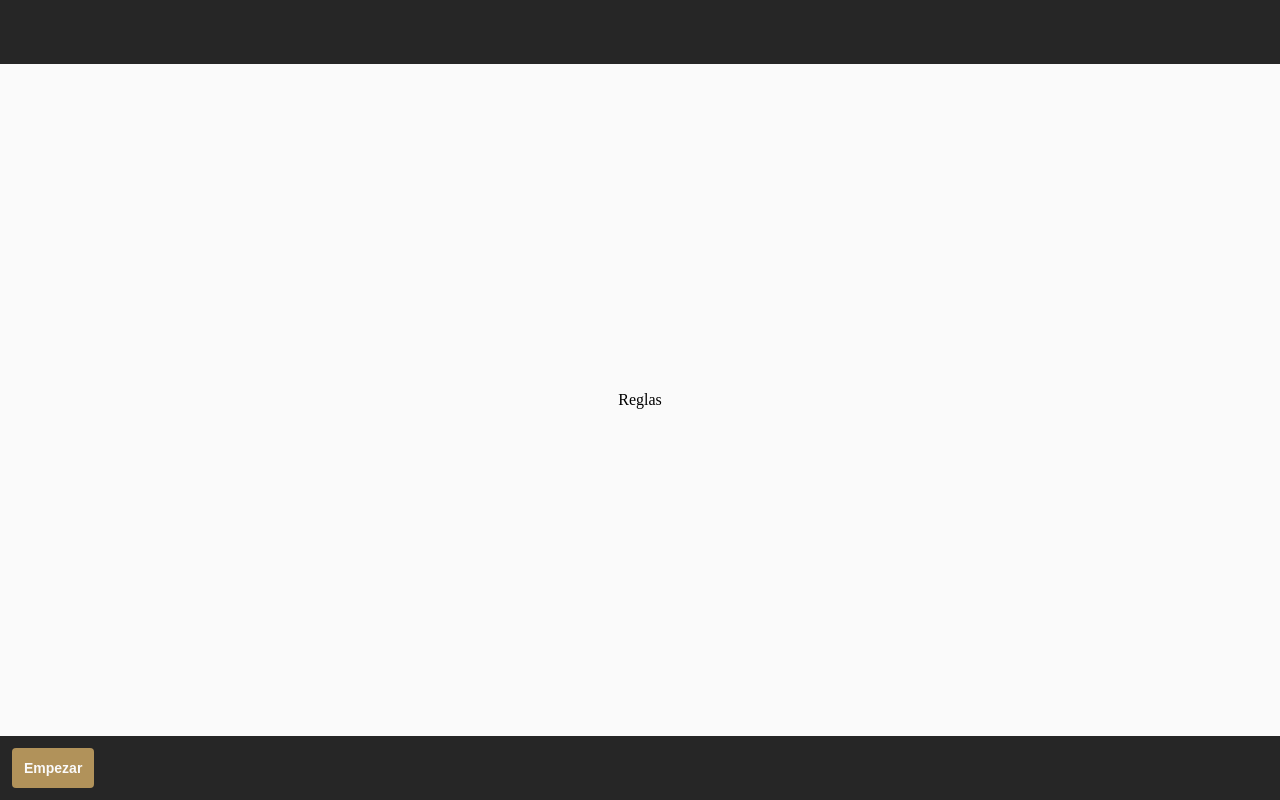
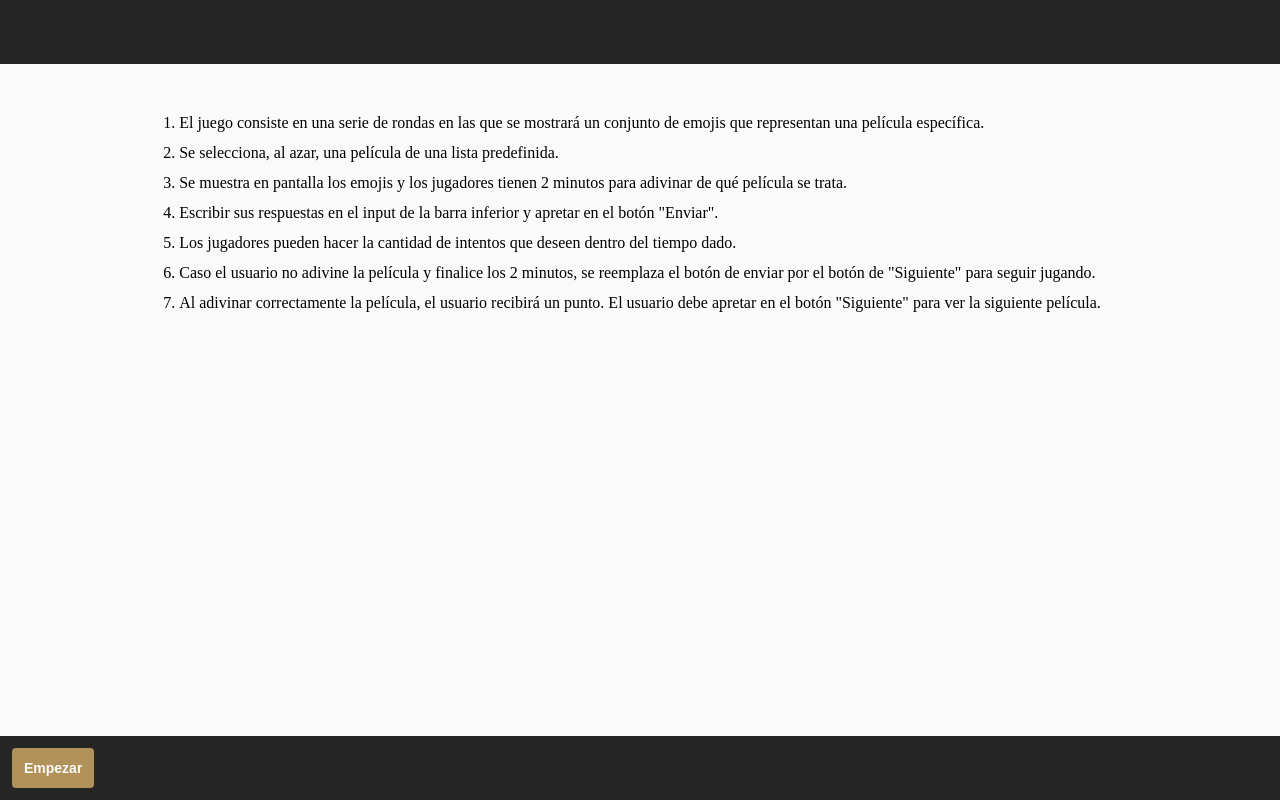
Before and after one commit to NGiudi/Juego-Emoji, a React (Vite) app: page / in a window 1280 px wide. Built offline with nearby package versions, Linux system fonts and the light colour scheme.

Commit message:
update rules

```diff
--- a/src/pages/GamePage.jsx
+++ b/src/pages/GamePage.jsx
@@ -9,7 +9,7 @@
 
   return (
     <>
-      <div id="top-bar">
+      <div className="layout--top-bar">
         <TeamCard />
 
         <div id="timer-box">
@@ -17,7 +17,7 @@
         </div>
       </div>
 
-      <div id="content-box">
+      <div className="layout--content-box">
         {ctx.isGameOver ? (
           <p>No hay más películas</p>
         ) : ctx.displayedMovie.emojis.map((emoji, idx) => {
@@ -29,7 +29,7 @@
         })}
       </div>
 
-      <div id="bottom-bar">
+      <div className="layout--bottom-bar">
         <input
           autoFocus
           disabled={ctx.isTimeFinished}
--- a/src/pages/RulesPage.jsx
+++ b/src/pages/RulesPage.jsx
@@ -7,13 +7,45 @@
 
   return (
     <>
-      <div id="top-bar"/>
+      <div className="layout--top-bar" />
 
-      <div id="content-box">
-        <p>Reglas</p>
+      <div className="layout--content-box">
+        <ol className="rules-box">
+          <li>
+            El juego consiste en una serie de rondas en las que se mostrará un conjunto de emojis
+            que representan una película específica.
+          </li>
+
+          <li>
+            Se selecciona, al azar, una película de una lista predefinida.
+          </li>
+
+          <li>
+            Se muestra en pantalla los emojis y los jugadores tienen 2 minutos para adivinar de qué
+            película se trata.
+          </li>
+
+          <li>
+            Escribir sus respuestas en el input de la barra inferior y apretar en el botón "Enviar".
+          </li>
+
+          <li>
+            Los jugadores pueden hacer la cantidad de intentos que deseen dentro del tiempo dado.
+          </li>
+
+          <li>
+            Caso el usuario no adivine la película y finalice los 2 minutos, se reemplaza el botón de
+            enviar por el botón de "Siguiente" para seguir jugando.
+          </li>
+
+          <li>
+            Al adivinar correctamente la película, el usuario recibirá un punto. El usuario debe apretar
+            en el botón "Siguiente" para ver la siguiente película.
+          </li>
+        </ol>
       </div>
 
-      <div id="bottom-bar">
+      <div className="layout--bottom-bar">
         <button onClick={ctx.startGame}>
           Empezar
         </button>
--- a/src/styles/index.css
+++ b/src/styles/index.css
@@ -11,41 +11,55 @@
 /* layout styles */
 #root {
   background-color: #FAFAFA;
-  display: flex;
-  flex-direction: column;
   height: 100vh;
   width: 100vw;
 }
 
-#top-bar {
+.layout--top-bar {
   background-color: #262626;
   box-sizing: border-box;
   color: #F0F0F0;
-  flex-shrink: 1;
   height: 64px;
   padding: 12px;
   position: relative;
 }
 
-#content-box {
+.layout--content-box {
   align-items: center;
   display: flex;
-  flex-grow: 1;
+  height: calc(100vh - 64px - 64px); /* screen_height - top_bar - bottom_bar */
   justify-content: center;
+  overflow: auto;
 }
 
-#bottom-bar {
+.layout--bottom-bar {
   background-color: #262626;
   box-sizing: border-box;
   color: #F0F0F0;
   display: flex;
-  flex-shrink: 1;
   height: 64px;
   padding: 12px;
 }
 
-/* input styles */
-#bottom-bar input {
+/* rules styles */
+.rules-box {
+  height: 100%;
+}
+
+.rules-box li {
+  padding-bottom: 12px;
+}
+
+.rules-box li:first-child {
+  padding-top: 50px;
+}
+
+.rules-box li:last-child{
+  padding-bottom: 50px;
+}
+
+/* game styles */
+.layout--bottom-bar input {
   height: 40px;
   background-color: #151515;
   border-color: #686868;
@@ -62,12 +76,12 @@
   width: 100%;
 }
 
-#bottom-bar input:focus {
+.layout--bottom-bar input:focus {
   border-color: #FAFAFA;
   outline: none;
 }
 
-#bottom-bar button {
+.layout--bottom-bar button {
   background-color: #B1925A;
   border: none;
   border-radius: 4px;
```
